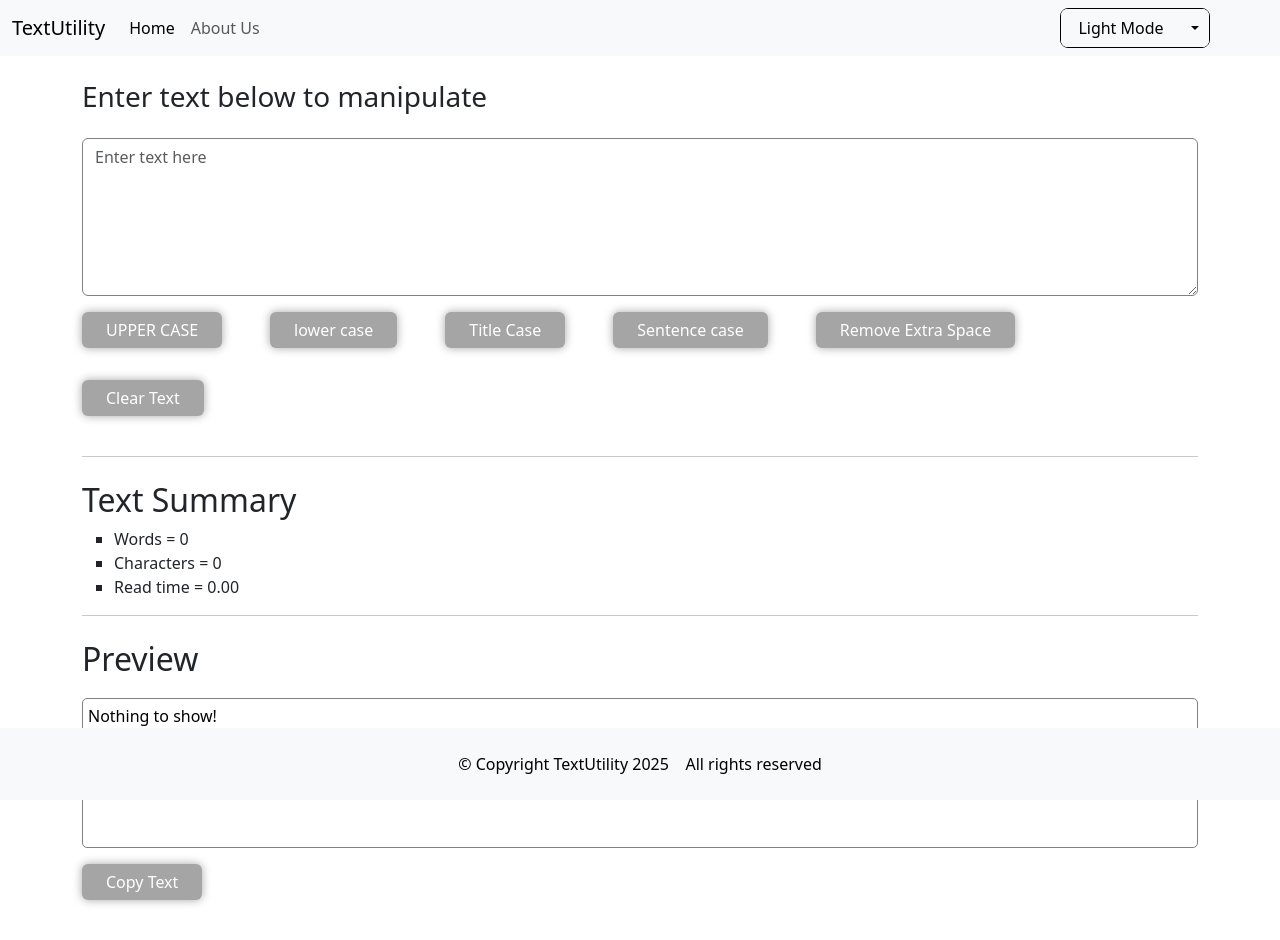
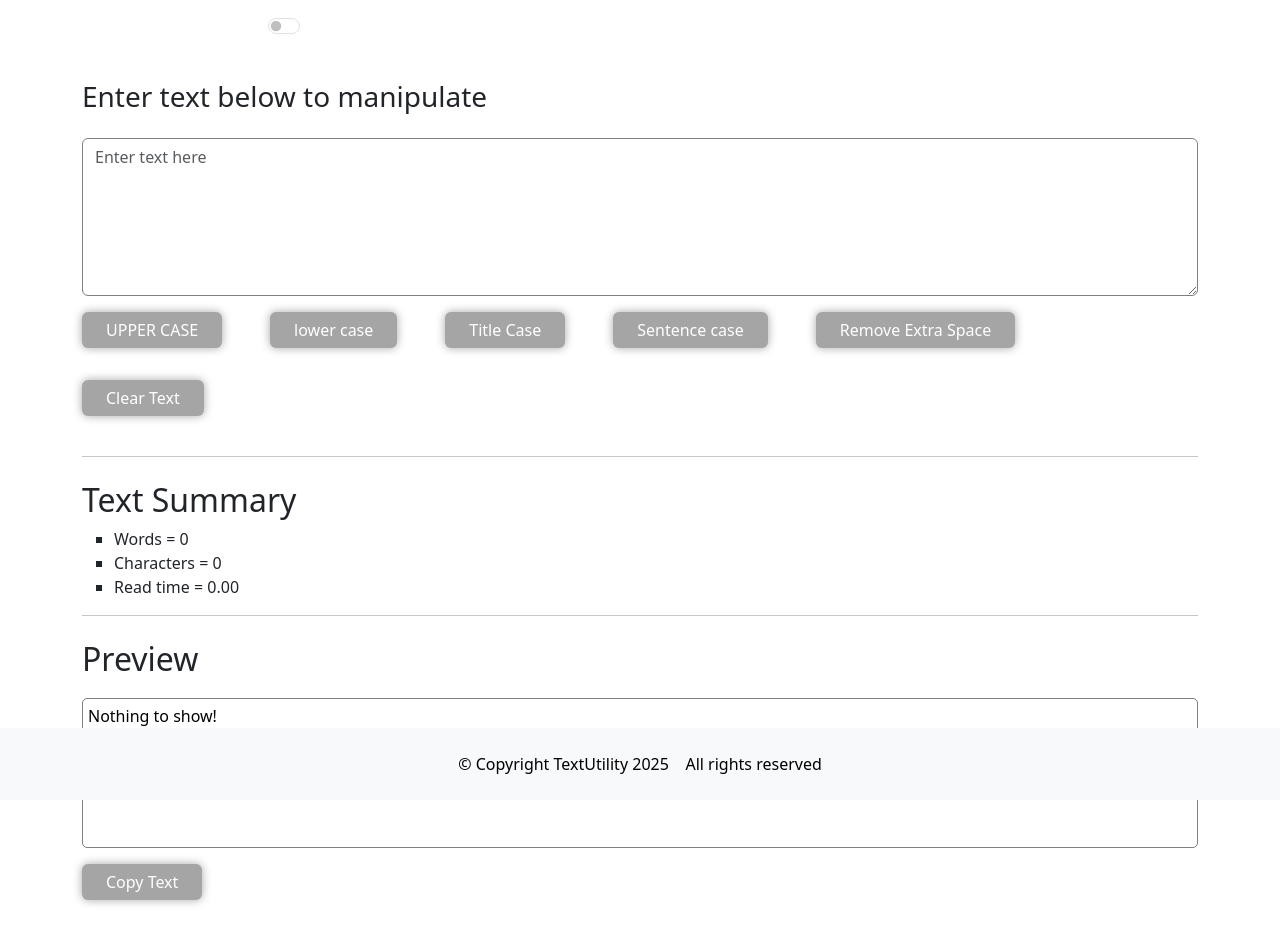
Before and after one commit to Rupak-Biswas04/Text-Utility, a React (Vite) app: page / in a window 1280 px wide. Built offline with nearby package versions, Linux system fonts and the light colour scheme.

Commit message:
Removed dropdown and added switch instead

```diff
--- a/src/components/Navbar.jsx
+++ b/src/components/Navbar.jsx
@@ -5,8 +5,10 @@ function Navbar({mode, toggleMode}) {
     const bgColours = {
         light: "Light Mode",
         dark: "Dark Mode",
-        primary: "Blue Mode",
     };
+    const navbarStyling = {
+        backgroundColor: mode === "dark" ? "rgba(33, 37, 41, 0.2)" : "rgba(255, 255, 255, 0.1)"
+    }
 
     const location = useLocation();
     useEffect(() => {
@@ -16,7 +18,7 @@ function Navbar({mode, toggleMode}) {
     }, [location]);
 
     return (
-        <nav className={`navbar navbar-expand-lg navbar-${(mode === "dark" || mode === "primary")?"dark":"light"} bg-${mode}`}>
+        <nav className="navbar navbar-expand-sm navbar-dark" style={navbarStyling}>
             <div className="container-fluid">
                 <Link className="navbar-brand" to="/">TextUtility</Link>
                 <button className="navbar-toggler" type="button" data-bs-toggle="collapse" data-bs-target="#navbarNav"
@@ -34,20 +36,14 @@ function Navbar({mode, toggleMode}) {
                         </li>
                     </ul>
 
-                    {/* Dropdown */}
-                    <div className="dropdown btn-grp ms-3"
-                    style={{border: (mode === "dark")? "1px solid grey" : "1px solid black", borderRadius: "8px"}}>
-                        <button type="button" className={`btn btn-${mode}`} style={{width: "120px"}}>{bgColours[mode]}</button>
-
-                        <button type="button" className={`btn btn-${mode} dropdown-toggle dropdown-toggle-split`} data-bs-toggle="dropdown" aria-expanded="false">
-                        <span className="visually-hidden">Toggle Dropdown</span>
-                        </button>
-
-                        <ul className="dropdown-menu" aria-labelledby="dropdownMenuButton">
-                            <li><button className="btn btn-light" onClick={() => toggleMode("light")} data-bs-dissmiss="dropdown">Light Mode</button></li>
-                            <li><button className="btn btn-dark text-light" onClick={() => toggleMode("dark")} data-bs-dissmiss="dropdown">Dark Mode</button></li>
-                            <li><button className="btn btn-primary text-light" onClick={() => toggleMode("primary")} data-bs-dissmiss="dropdown">Blue</button></li>
-                        </ul>
+                    <div className="form-check form-switch" onClick={toggleMode}
+                    style={{color: "white"}}>
+                        <input className="form-check-input" type="checkbox" id="flexSwitchCheckDefault" />
+                        <label className="form-check-label" htmlFor="flexSwitchCheckDefault" style={{
+                            border: (mode == "light") ? "1px solid rgba(255, 255, 255, 0.3)" : "1px solid rgba(255, 255, 255, 0.6)",
+                            padding: "0 10px",
+                            borderRadius: "7px"
+                            }}>{(mode == "light") ? "Light Mode" : "Dark Mode"}</label>
                     </div>
                 </div>
             </div>
```
